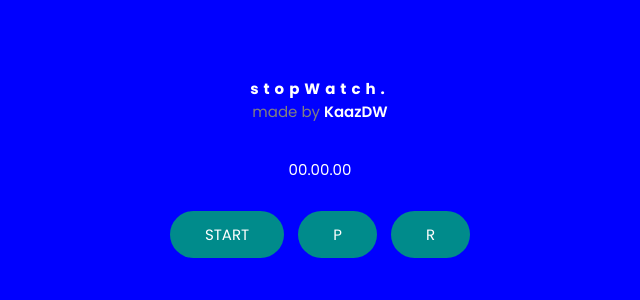
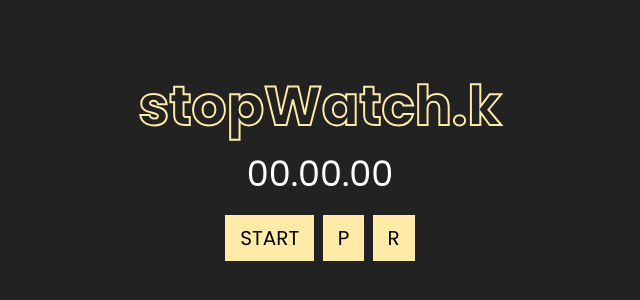
Before and after one commit to KaazDW/Js-StopWatch, a plain HTML site: page index.html in a window 1280 px wide. Shown: the part 230-530 px from the top of the page, without its empty margins (320-960 px from the left). Drawn offline with Linux system fonts and the light colour scheme.

Commit message:
style update

```diff
--- a/app.js
+++ b/app.js
@@ -14,17 +14,17 @@ function timerStart(){
     inter = setInterval(startFunction, 10);
 
     //style interface param
-    document.getElementById('start-button').style.backgroundColor = "rgb(0, 100, 100)";
-    document.getElementById('pause-button').style.backgroundColor = "darkcyan";
-    document.getElementById('reset-button').style.backgroundColor = "darkcyan";
+    document.getElementById('start-button').style.backgroundColor = "var(--yellow-bis)";
+    document.getElementById('pause-button').style.backgroundColor = "var(--yellow)";
+    document.getElementById('reset-button').style.backgroundColor = "var(--yellow)";
 }
 function timerPause(){
     clearInterval(inter);
 
     //style interface param
-    document.getElementById('start-button').style.backgroundColor = "darkcyan";
-    document.getElementById('pause-button').style.backgroundColor = "rgb(0, 100, 100)";
-    document.getElementById('reset-button').style.backgroundColor = "darkcyan";
+    document.getElementById('start-button').style.backgroundColor = "var(--yellow)";
+    document.getElementById('pause-button').style.backgroundColor = "var(--yellow-bis)";
+    document.getElementById('reset-button').style.backgroundColor = "var(--yellow)";
 }
 function timerReset(){
     clearInterval(inter);
@@ -34,9 +34,9 @@ function timerReset(){
     timerdiv.innerHTML = "00.00.00"
 
     //style interface param
-    document.getElementById('start-button').style.backgroundColor = "darkcyan";
-    document.getElementById('pause-button').style.backgroundColor = "darkcyan";
-    document.getElementById('reset-button').style.backgroundColor = "rgb(0, 100, 100)";
+    document.getElementById('start-button').style.backgroundColor = "var(--yellow)";
+    document.getElementById('pause-button').style.backgroundColor = "var(--yellow)";
+    document.getElementById('reset-button').style.backgroundColor = "var(--yellow-bis)";
 }
 
 function startFunction(){
--- a/assets/style.scss
+++ b/assets/style.scss
@@ -1,106 +1,47 @@
-@import url('https://fonts.googleapis.com/css2?family=Poppins:wght@100;300;400;500;600;700;800;900&display=swap');
-
+@import url('https://fonts.googleapis.com/css2?family=Inter+Tight:wght@100;200;300;400;500;600;700&family=Poppins:wght@100;300;400;500;600;700;800;900&family=Roboto:wght@100;300;400;500;700;900&family=Ubuntu:wght@300;400;500;700&display=swap');
 *{
   padding: 0;
   margin: 0;
   color: white;
   font-family: 'Poppins';
 }
-body{ //Css developed in Mobile-First
-  background-color: #111;
-  display :flex;
-  justify-content: center;
-  align-items: center;
-  height: 100vh;
-  .container{
-    // background-color: rgba(255, 255, 0, 0.24);
-    // border: 1px solid white;
-    padding: 200px 150px;
-    border-radius: 550px;
-    text-align: center;
-    *{
-        font-size: 55px;
-    }
-    h4{
-        letter-spacing: 5px;
-    }
-    #timer-bis{
-        font-size: 35px;
-        margin-bottom: 45px;
-    }
-    p.madeby{
-        font-size: 35px;
-        margin-bottom: 35px;
-        color: grey;
-        a{
-            font-size: 35px;
-            color: darkcyan;
-            font-weight: 600;
-            text-decoration: none;
-        }
-    }
-    .button-div{
-        margin-top: 25px;;
-        button{
-            background-color: darkcyan;
-            padding: 12px 35px;
-            // border-radius: 5px;
-            border-radius: 55px;
-            margin: 5px;
-            border: none;
-            transition: 0.1s;
-        }
-    }
-
-  }
+:root{
+    --yellow:  #ffeba7;
+    --yellow-bis: #ffeaa7c7;
 }
-
-@media screen and (min-width: 800px) {
-    body{
-        background-color: blue;
-
-        .container{
-        // background-color: rgba(255, 255, 0, 0.24);
-        // border: 1px solid white;
-        padding: 200px 150px;
-        border-radius: 550px;
+body{
+    height: 100vh;
+    background-color: #222;
+    display: flex;
+    justify-content: center;
+    align-items: center;
+    .container{
         text-align: center;
-        *{
-            font-size: 15px;
-        }
         h4{
-            letter-spacing: 5px;
-        }
-        #timer-bis{
-            font-size: 15px;
-            margin-bottom: 45px;
-        }
-        p.madeby{
-            font-size: 15px;
-            margin-bottom: 35px;
-            color: grey;
+            -webkit-text-stroke: 2px var(--yellow);
+            color:rgba(255, 255, 142, 0);
+            font-size: 55px;
             a{
-                font-size: 15px;
-                color: white;
-                font-weight: 600;
+                -webkit-text-stroke: 2px var(--yellow);
+                color:rgba(255, 255, 142, 0);
+                font-size: 55px;
                 text-decoration: none;
             }
         }
+        #timer{
+            font-size: 35px;
+            color: white;
+        }
         .button-div{
-            margin-top: 25px;;
+            margin: 15px;
             button{
-                background-color: darkcyan;
-                padding: 12px 35px;
-                // border-radius: 5px;
-                border-radius: 55px;
-                margin: 5px;
+                font-size: 20px;
+                color: black;
+                background-color: var(--yellow);
+                padding: 8px 15px;
                 border: none;
-                transition: 0.1s;
+                margin: 0px 2px;
             }
         }
-
-        }
-
     }
-
 }
--- a/index.html
+++ b/index.html
@@ -3,13 +3,13 @@
   <head>
     <meta charset="UTF-8" />
     <title>JS stopWatch</title>
+    <meta name="viewport" content="width=device-width, initial-scale=1.0">
     <link href="assets/css/style.css" rel="stylesheet">
   </head>
 
   <body>
     <div class="container">
-        <h4>stopWatch.</h4>
-        <p class="madeby">made by <a href="" alt="See on GitHub">KaazDW</a></p>
+        <h4>stopWatch.<a href="https://github.com/KaazDW/web-StopWatch">k</a></h4>
         <p id="timer">00.00.00</p>
         <div class="button-div">
           <button id="start-button" onClick="timerStart()">START</button>
```
Also changed, not shown: assets/css/style.css, 1 other file.
